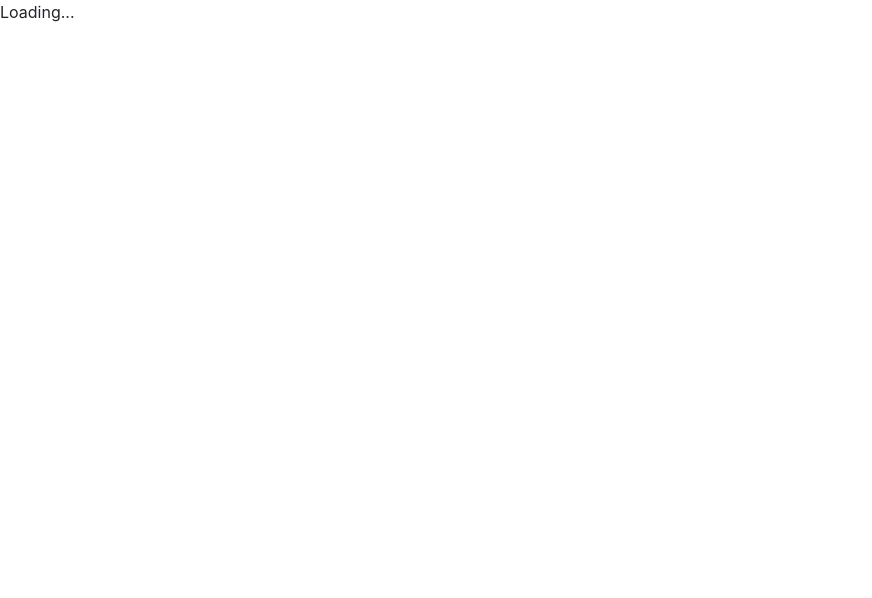
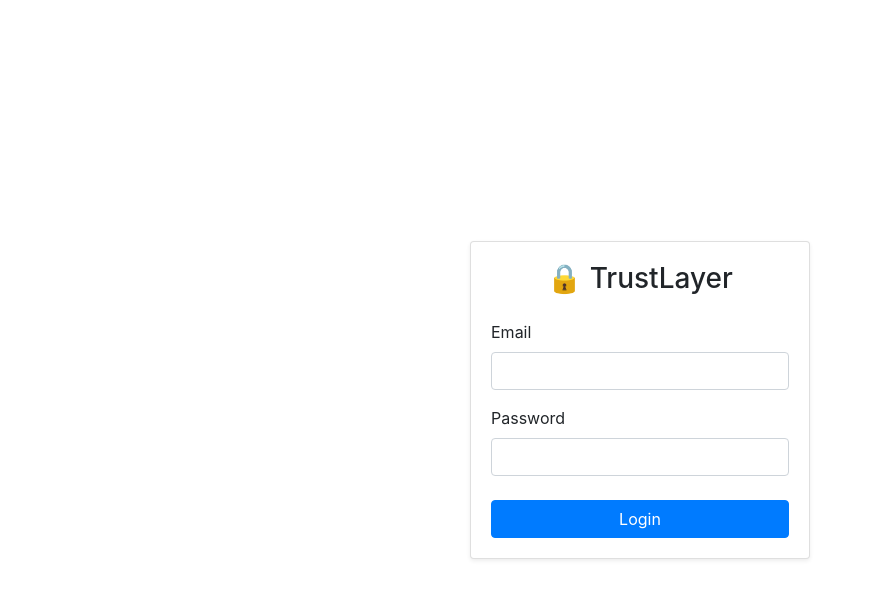
Before and after one commit to StartupFold/trustlayer-terms-dashboard-v1, a React (Create React App) app in the folder frontend/: page / in a window 1280 px wide. Shown: the top 598 px of the page, without its empty margins (0-872 px from the left). Built offline with nearby package versions, Linux system fonts and the light colour scheme.

Commit message:
Phase 7: LoginPage built and tested

```diff
--- a/frontend/src/pages/LoginPage.js
+++ b/frontend/src/pages/LoginPage.js
@@ -1,11 +1,98 @@
 /*
   Login page for user authentication.
+  Displays a centered login card and stores JWT credentials on success.
 */
 
-import React from 'react'
+import React, { useState } from 'react'
+import { useNavigate } from 'react-router-dom'
+import { login } from '../api/api'
+
+function decodeJwtPayload(token) {
+  try {
+    const payload = token.split('.')[1]
+    const decoded = atob(payload.replace(/-/g, '+').replace(/_/g, '/'))
+    return JSON.parse(decodeURIComponent(
+      decoded
+        .split('')
+        .map((c) => `%${('00' + c.charCodeAt(0).toString(16)).slice(-2)}`)
+        .join('')
+    ))
+  } catch {
+    return null
+  }
+}
 
 function LoginPage() {
-  return <div>Loading...</div>
+  const navigate = useNavigate()
+  const [email, setEmail] = useState('')
+  const [password, setPassword] = useState('')
+  const [error, setError] = useState('')
+  const [loading, setLoading] = useState(false)
+
+  const handleSubmit = async (event) => {
+    event.preventDefault()
+    setError('')
+    setLoading(true)
+
+    try {
+      const response = await login(email, password)
+      const token = response.data.access_token
+      localStorage.setItem('token', token)
+
+      const payload = decodeJwtPayload(token)
+      if (payload?.role) {
+        localStorage.setItem('role', payload.role)
+      }
+
+      navigate('/dashboard')
+    } catch (err) {
+      const message =
+        err.response?.data?.detail || err.message || 'Login failed'
+      setError(message)
+    } finally {
+      setLoading(false)
+    }
+  }
+
+  return (
+    <div className="container vh-100 d-flex align-items-center justify-content-center">
+      <div className="col-12 col-md-6 col-lg-4">
+        <div className="card shadow-sm">
+          <div className="card-body">
+            <h3 className="card-title text-center mb-4">🔒 TrustLayer</h3>
+            {error && <div className="alert alert-danger">{error}</div>}
+            <form onSubmit={handleSubmit}>
+              <div className="form-group">
+                <label htmlFor="email">Email</label>
+                <input
+                  id="email"
+                  type="email"
+                  className="form-control"
+                  value={email}
+                  onChange={(event) => setEmail(event.target.value)}
+                  required
+                />
+              </div>
+              <div className="form-group">
+                <label htmlFor="password">Password</label>
+                <input
+                  id="password"
+                  type="password"
+                  className="form-control"
+                  value={password}
+                  onChange={(event) => setPassword(event.target.value)}
+                  required
+                />
+              </div>
+              <button type="submit" className="btn btn-primary btn-block mt-4" disabled={loading}>
+                {loading ? 'Logging in...' : 'Login'}
+              </button>
+            </form>
+          </div>
+        </div>
+      </div>
+    </div>
+  )
 }
 
 export default LoginPage
```
